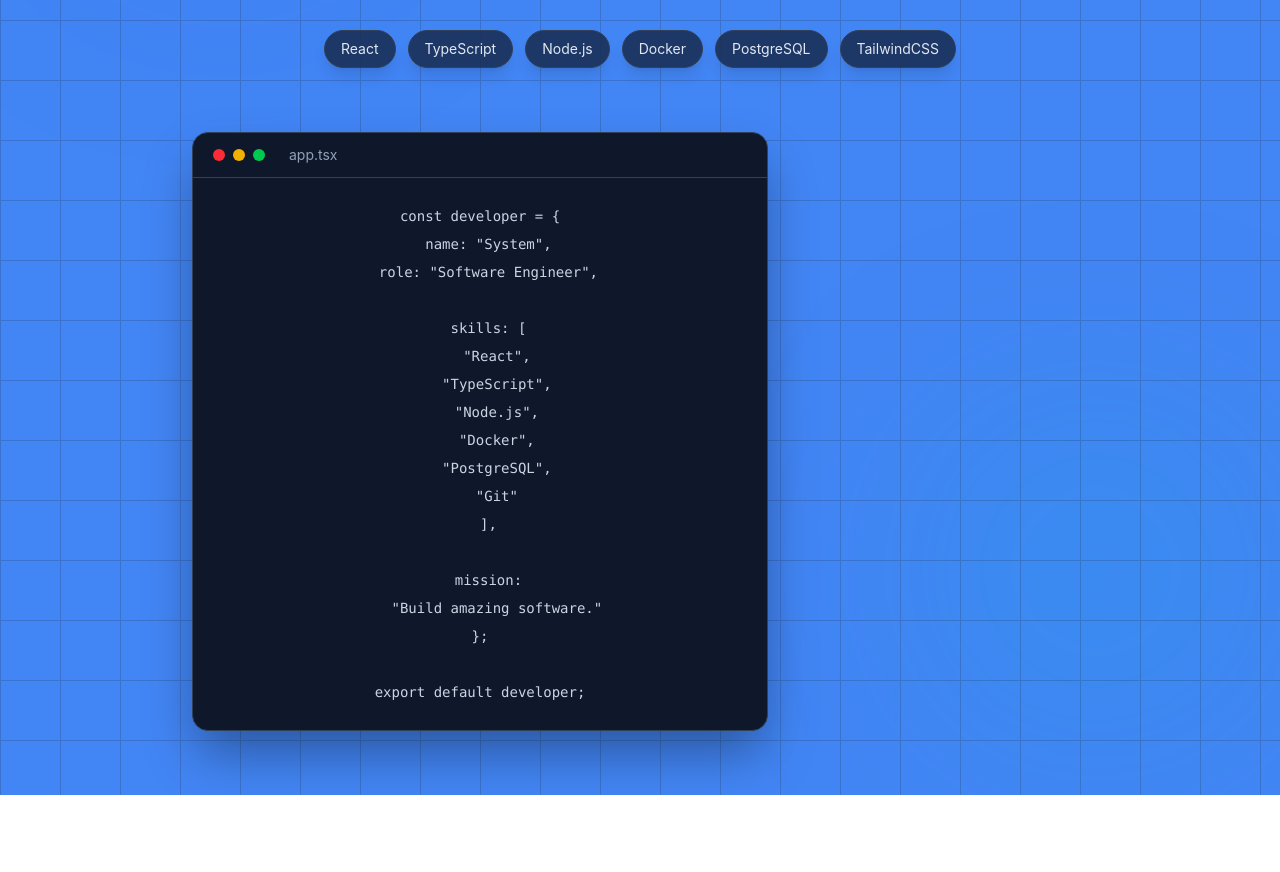
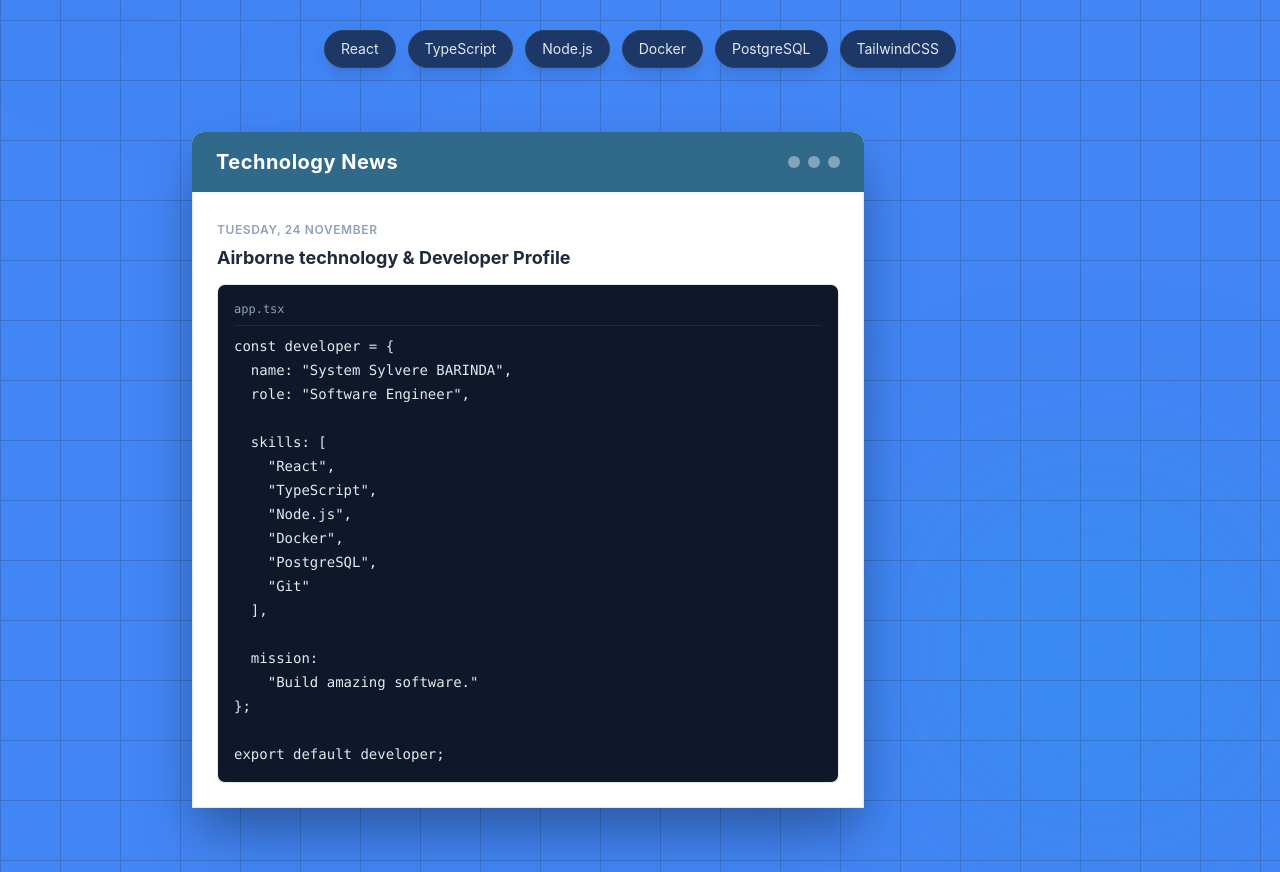
Before and after one commit to system-Barinda/system-barinda-blog, a React (Vite) app: page / in a window 1280 px wide. Shown: the part 540-1412 px from the top of the page. Before the commit the page ends 1335 px from the top, so only its background shows below. Built offline with nearby package versions, Linux system fonts and the light colour scheme.

Commit message:
chore:updating the all"

```diff
--- a/src/components/CodeWindow.tsx
+++ b/src/components/CodeWindow.tsx
@@ -1,30 +1,35 @@
 export default function CodeWindow() {
   return (
-    <div
-      className="
-      w-full
-      max-w-xl
-      overflow-hidden
-      rounded-2xl
-      border
-      border-slate-700
-      bg-slate-900
-      shadow-2xl
-    "
-    >
-      <div className="flex items-center gap-2 border-b border-slate-700 px-5 py-3">
-        <div className="h-3 w-3 rounded-full bg-red-500" />
-        <div className="h-3 w-3 rounded-full bg-yellow-500" />
-        <div className="h-3 w-3 rounded-full bg-green-500" />
-
-        <span className="ml-4 text-sm text-slate-400">
-          app.tsx
-        </span>
+    <div className="w-full max-w-2xl overflow-hidden rounded-t-xl bg-white shadow-2xl">
+      {/* Blog/Window Header Bar */}
+      <div className="flex items-center justify-between bg-[#31698a] px-6 py-4 text-white">
+        <h3 className="text-xl font-bold tracking-wide">Technology News</h3>
+        <div className="flex items-center gap-2">
+          <div className="h-3 w-3 rounded-full bg-white/40" />
+          <div className="h-3 w-3 rounded-full bg-white/40" />
+          <div className="h-3 w-3 rounded-full bg-white/40" />
+        </div>
       </div>
 
-      <pre className="overflow-x-auto p-6 text-sm leading-7 text-slate-300">
-{`const developer = {
-  name: "System",
+      {/* Main Content Area */}
+      <div className="border-x border-b border-slate-200 bg-white p-6 text-left shadow-inner">
+        <div className="mb-3">
+          <span className="text-xs font-semibold uppercase tracking-wider text-slate-400">
+            Tuesday, 24 November
+          </span>
+          <h4 className="mt-1 text-lg font-bold text-slate-800">
+            Airborne technology & Developer Profile
+          </h4>
+        </div>
+
+        {/* Code Block Container */}
+        <div className="rounded-lg border border-slate-200 bg-slate-900 p-4">
+          <div className="mb-2 flex items-center gap-2 border-b border-slate-800 pb-2">
+            <span className="text-xs font-mono text-slate-400">app.tsx</span>
+          </div>
+          <pre className="overflow-x-auto text-xs leading-6 text-slate-200 md:text-sm">
+            {`const developer = {
+  name: "System Sylvere BARINDA",
   role: "Software Engineer",
 
   skills: [
@@ -41,7 +46,9 @@ export default function CodeWindow() {
 };
 
 export default developer;`}
-      </pre>
+          </pre>
+        </div>
+      </div>
     </div>
   );
 }
```
Also changed, not shown: src/components/HeroBackground.tsx (line endings or trailing spaces).
